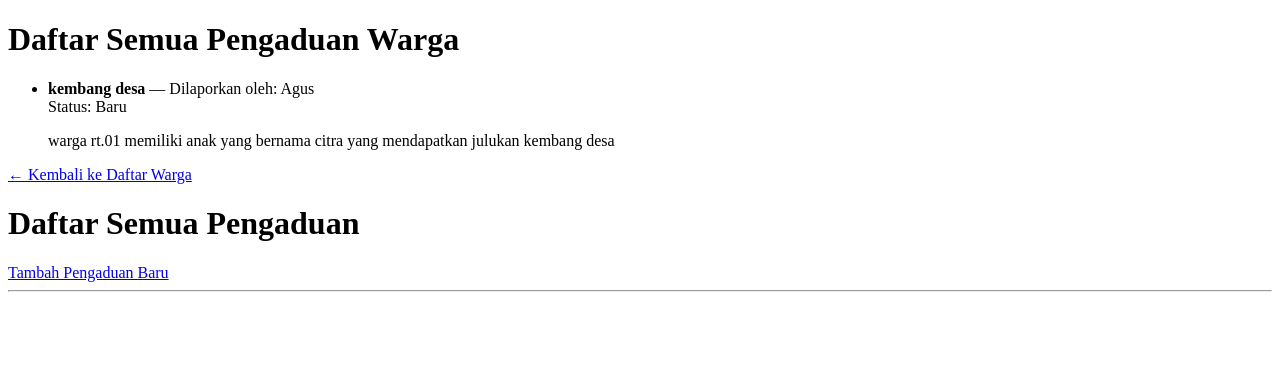
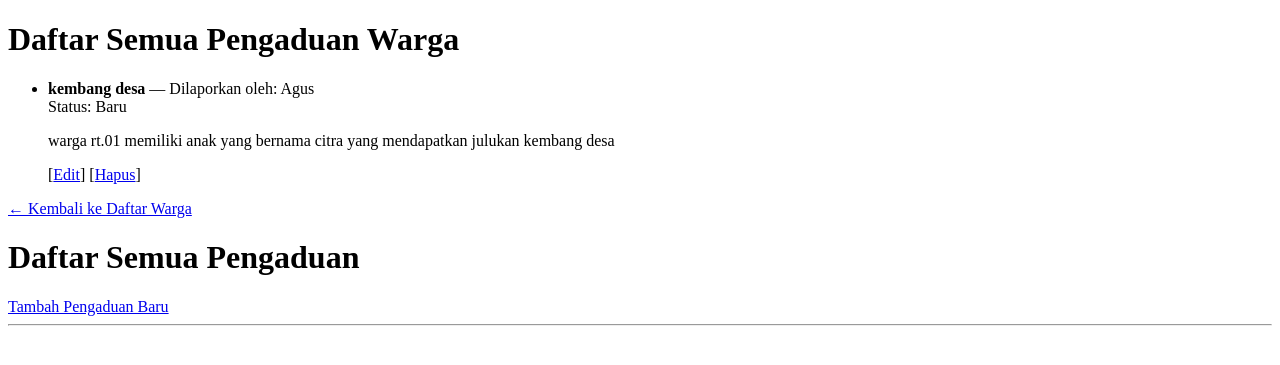
Before and after one commit to Koala2709/data_kelurahan, a Django app: page /warga/pengaduan/ in a window 1280 px wide. Shown: the top 365 px of the page. Run offline with Django 5.2, Linux system fonts and the light colour scheme; data comes from the database, SQL or seed files in the repository.

Commit message:
progres modul 4

```diff
--- a/warga/templates/warga/pengaduan_list.html
+++ b/warga/templates/warga/pengaduan_list.html
@@ -13,11 +13,14 @@
         <strong>{{ aduan.judul }}</strong> — Dilaporkan oleh: {{ aduan.pelapor.nama_lengkap }}
         <br>Status: {{ aduan.get_status_display }}
         <p>{{ aduan.deskripsi }}</p>
+        [<a href="{% url 'warga:pengaduan-edit' aduan.pk %}">Edit</a>]
+        [<a href="{% url 'warga:pengaduan-hapus' aduan.pk %}">Hapus</a>]
     </li>
     {% empty %}
     <li>Tidak ada pengaduan yang terdaftar.</li>
     {% endfor %}
     </ul>
+
 
     <p><a href="{% url 'warga:warga-list' %}">← Kembali ke Daftar Warga</a></p>
     <h1>Daftar Semua Pengaduan</h1>
--- a/warga/templates/warga/warga_detail.html
+++ b/warga/templates/warga/warga_detail.html
@@ -1,5 +1,10 @@
 <hr>
 <h2>Daftar Pengaduan oleh {{ object.nama_lengkap }}</h2>
+<h1>Detail Warga: {{ object.nama_lengkap }}</h1>
+
+<a href="{% url 'warga:warga-edit' object.pk %}">Edit Data</a> |
+<a href="{% url 'warga:warga-hapus' object.pk %}">Hapus Data</a>
+<hr>
 
 <ul>
     {% for aduan in object.pengaduan.all %}
--- a/warga/templates/warga/warga_list.html
+++ b/warga/templates/warga/warga_list.html
@@ -6,7 +6,7 @@
 </head>
 <body>
     <h1>Daftar Warga</h1>
-    <p><a href="{% url 'warga:warga-add' %}">+ Tambah Warga Baru</a></p>
+    <p><a href="{% url 'warga:warga-tambah' %}">Tambah Warga Baru</a></p>
 
     <ul>
     {% for warga in object_list %}
@@ -14,7 +14,7 @@
             <a href="{% url 'warga:warga-detail' warga.pk %}">{{ warga.nama_lengkap }}</a>
             — NIK: {{ warga.nik }}
             [<a href="{% url 'warga:warga-edit' warga.pk %}">Edit</a>]
-            [<a href="{% url 'warga:warga-delete' warga.pk %}">Hapus</a>]
+            [<a href="{% url 'warga:warga-hapus' warga.pk %}">Hapus</a>]
         </li>
     {% empty %}
         <li>Belum ada data warga.</li>
--- a/warga/urls.py
+++ b/warga/urls.py
@@ -1,17 +1,25 @@
+# warga/urls.py
 from django.urls import path
 from .views import (
     WargaListView, WargaDetailView,
-    WargaCreateView, WargaUpdateView, WargaDeleteView, PengaduanListView, PengaduanCreateView
+    WargaCreateView, WargaUpdateView, WargaDeleteView,
+    PengaduanListView, PengaduanCreateView, PengaduanUpdateView, PengaduanDeleteView
 )
 
 app_name = 'warga'
 
 urlpatterns = [
     path('', WargaListView.as_view(), name='warga-list'),
+    path('tambah/', WargaCreateView.as_view(), name='warga-tambah'),
     path('<int:pk>/', WargaDetailView.as_view(), name='warga-detail'),
-    path('tambah/', WargaCreateView.as_view(), name='warga-add'),
-    path('ubah/<int:pk>/', WargaUpdateView.as_view(), name='warga-edit'),
-    path('hapus/<int:pk>/', WargaDeleteView.as_view(), name='warga-delete'),
+    path('<int:pk>/edit/', WargaUpdateView.as_view(), name='warga-edit'),
+    path('<int:pk>/hapus/', WargaDeleteView.as_view(), name='warga-hapus'),
+
+    # pengaduan
     path('pengaduan/', PengaduanListView.as_view(), name='pengaduan-list'),
     path('pengaduan/tambah/', PengaduanCreateView.as_view(), name='pengaduan-tambah'),
+    # Tambahkan di bawah URL pengaduan lainnya
+path('pengaduan/<int:pk>/edit/', PengaduanUpdateView.as_view(), name='pengaduan-edit'),
+path('pengaduan/<int:pk>/hapus/', PengaduanDeleteView.as_view(), name='pengaduan-hapus'),
+
 ]
--- a/warga/views.py
+++ b/warga/views.py
@@ -22,6 +22,18 @@ class PengaduanCreateView(CreateView):
     template_name = 'warga/pengaduan_form.html'
     success_url = reverse_lazy('warga:pengaduan-list')
 
+class PengaduanUpdateView(UpdateView):
+    model = Pengaduan
+    form_class = PengaduanForm
+    template_name = 'warga/pengaduan_form.html'
+    success_url = reverse_lazy('warga:pengaduan-list')
+
+class PengaduanDeleteView(DeleteView):
+    model = Pengaduan
+    template_name = 'warga/pengaduan_confirm_delete.html'
+    success_url = reverse_lazy('warga:pengaduan-list')
+
+
 class WargaUpdateView(UpdateView):
     model = Warga
     fields = ['nik', 'nama_lengkap', 'alamat', 'no_telepon']
```
Also changed, not shown: warga/templates/warga/warga_confirm_delete.html (+4 -5 lines). Lines whose indentation alone changed are shown as unchanged.
